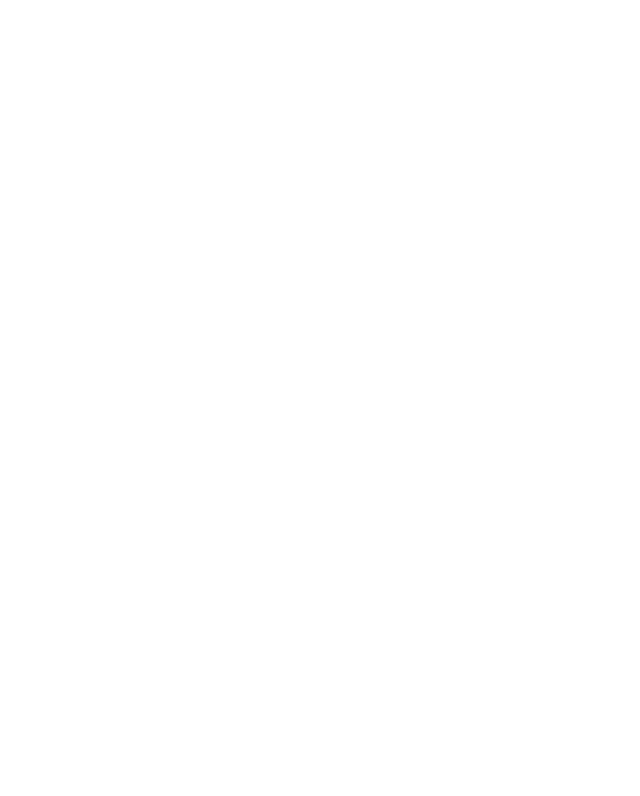
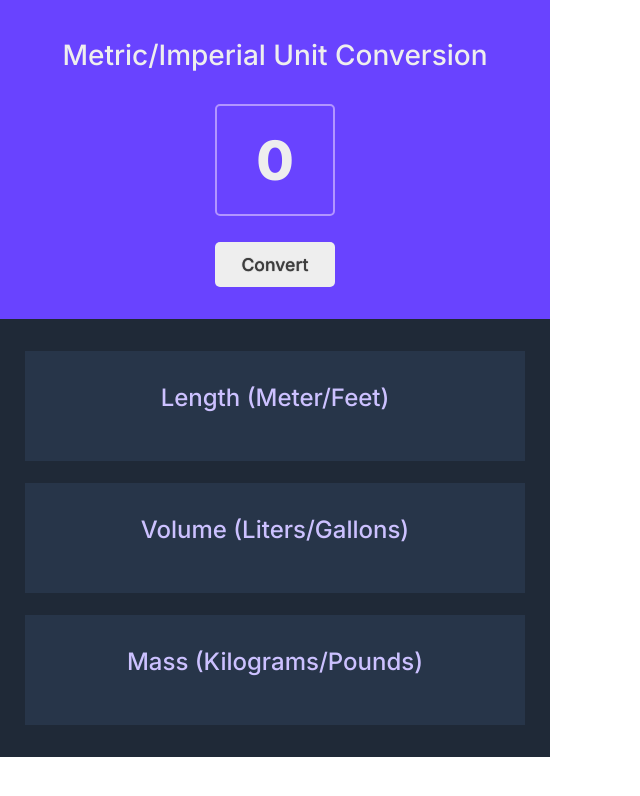
Before and after one commit to WhoSayin52/unit_converter_chrome_extension, a plain HTML site: page index.html in a window 1280 px wide. Shown: the whole page, without its empty margins (0-640 px from the left). Drawn offline with Linux system fonts and the light colour scheme.

Commit message:
styling done

```diff
--- a/index.css
+++ b/index.css
@@ -1,3 +1,111 @@
+:root {
+    --dark-purple: #6943FF;
+    --medium-purple: #B295FF;
+    --light-purple: #CCC1FF;
+    --dark-navy: #1F2937;
+    --light-navy: #273549;
+    --grey: #3D3D3D;
+    --white: #EEEEEE;
+}
+
+* {
+    box-sizing: border-box;
+    margin: 0;
+    padding: 0;
+    border: none;
+
+    font-family: inter, Arial, Helvetica, sans-serif;
+    font-weight: 500;
+}
+
+html,
 body {
-    margin: 0;
+    width: 550px;
+    height: 730px;
 }
+
+.flex-col {
+    display: flex;
+    flex-direction: column;
+    justify-content: center;
+    align-items: center;
+}
+
+.input-container {
+    padding: 2rem;
+
+    background-color: var(--dark-purple);
+    color: var(--white);
+
+}
+
+.title {
+    margin: 0.375rem;
+    font-size: 1.75rem;
+}
+
+.input-field {
+    width: 120px;
+    height: 7rem;
+
+    margin: 1.625rem 0;
+
+    border: 2px solid var(--medium-purple);
+    border-radius: 5px;
+
+    background-color: var(--dark-purple);
+
+    text-align: center;
+    font-size: 3.4rem;
+    font-weight: 800;
+    color: var(--white);
+}
+
+.input-field::placeholder {
+    color: var(--white);
+}
+
+.input-button {
+    width: 120px;
+
+    padding: 0.75rem 1.5rem;
+
+    border-radius: 5px;
+
+    background-color: var(--white);
+    font-size: 1.1rem;
+    text-shadow: 0 0 1px var(--grey);
+    color: var(--grey);
+}
+
+.input-button:active {
+    scale: 99%;
+}
+
+.output-container {
+    padding: 2rem 1.625rem;
+    gap: 1.375rem;
+
+    background-color: var(--dark-navy);
+}
+
+.output-card {
+    width: 500px;
+    height: 110px;
+
+    padding: 2rem;
+
+    background-color: var(--light-navy);
+
+    text-align: center;
+}
+
+.unit {
+    margin-bottom: 0.5rem;
+
+    color: var(--light-purple);
+}
+
+.conversion {
+    color: var(--white);
+}
--- a/index.html
+++ b/index.html
@@ -1,8 +1,38 @@
 <html>
+
 <head>
+    <link rel="preconnect" href="https://fonts.googleapis.com">
+    <link rel="preconnect" href="https://fonts.gstatic.com" crossorigin>
+    <link
+        href="https://fonts.googleapis.com/css2?family=Inter:ital,opsz,wght@0,14..32,100..900;1,14..32,100..900&display=swap"
+        rel="stylesheet">
+
     <link rel="stylesheet" href="index.css">
 </head>
+
 <body>
+    <div class="flex-col input-container">
+        <h1 class="title">Metric/Imperial Unit Conversion</h1>
+        <input type="text" class="input-field" placeholder="0">
+        <button class="input-button">Convert</button>
+    </div>
+
+    <div class="flex-col output-container">
+        <div id="length" class="output-card">
+            <h2 class="unit">Length (Meter/Feet)</h2>
+            <p class="conversion"></p>
+        </div>
+        <div id="volume" class="output-card">
+            <h2 class="unit">Volume (Liters/Gallons)</h2>
+            <p class="conversion"></p>
+        </div>
+        <div id="mass" class="output-card">
+            <h2 class="unit">Mass (Kilograms/Pounds)</h2>
+            <p class="conversion"></p>
+        </div>
+    </div>
+
     <script src="index.js"></script>
 </body>
+
 </html>
```
Lines whose indentation alone changed are shown as unchanged.
